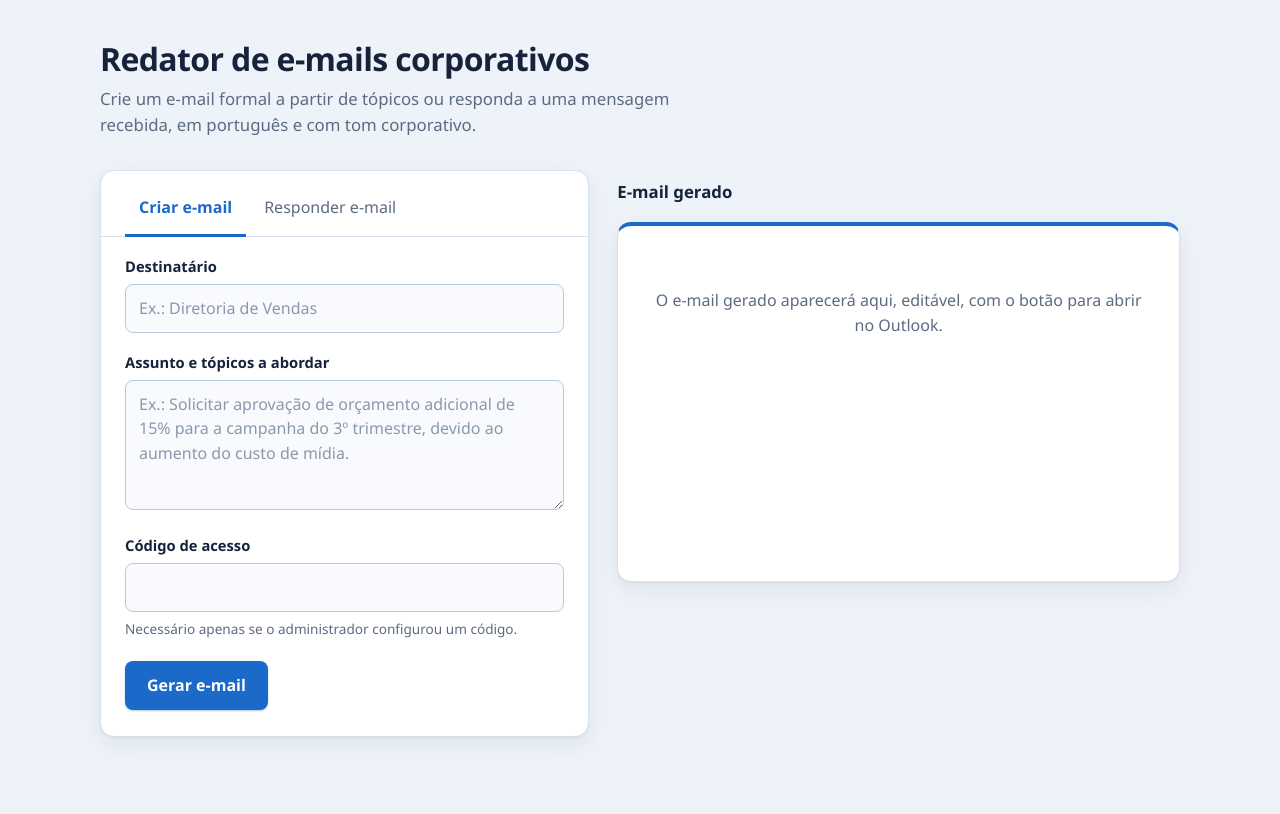
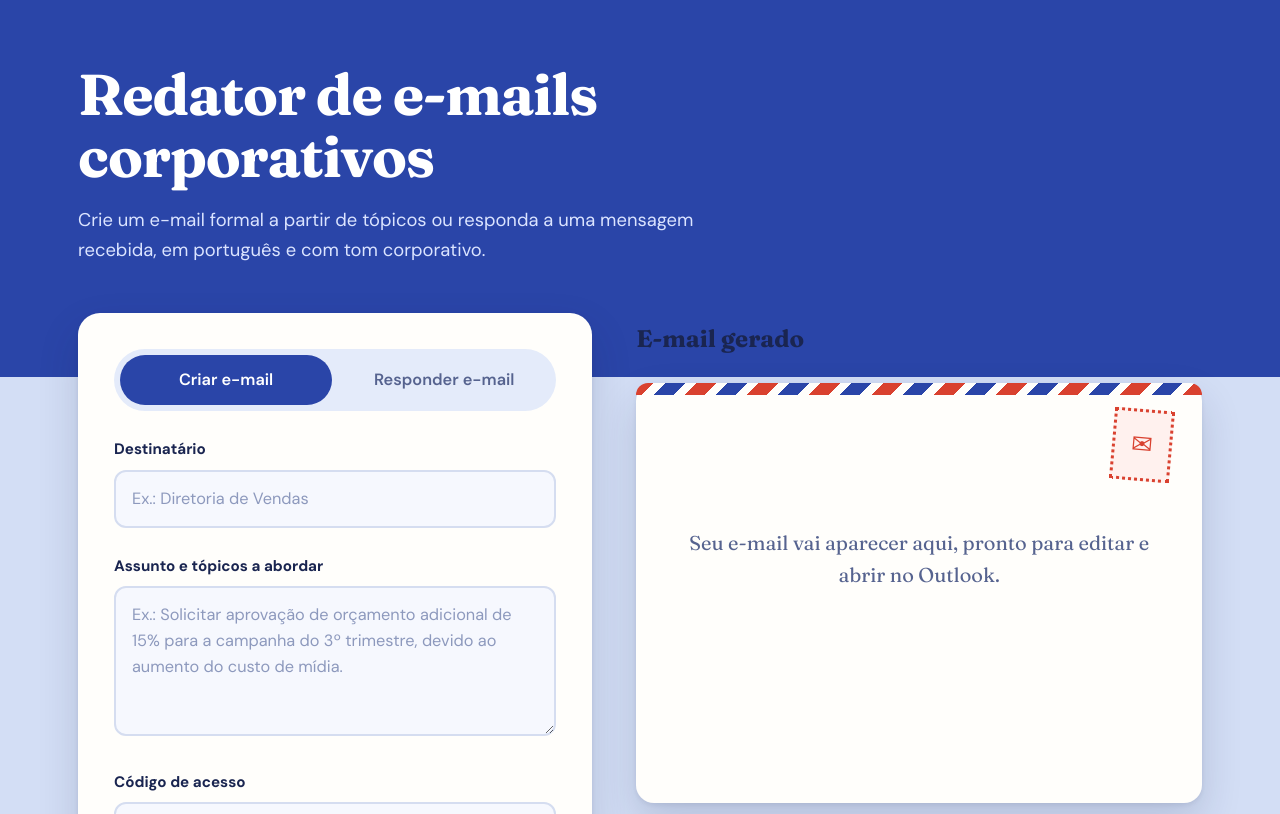
Before and after one commit to AngelicaRafaela/gerador-emails, a Next.js app: page / in a window 1280 px wide. Shown: the top 814 px of the page. Built offline with nearby package versions, Linux system fonts and the light colour scheme.

Commit message:
mudança de layout 2

```diff
--- a/app/globals.css
+++ b/app/globals.css
@@ -1,76 +1,75 @@
 :root {
-  --fundo: #eef3f9;
-  --superficie: #ffffff;
-  --tinta: #16233b;
-  --suave: #5d6b82;
-  --linha: #d8e1ee;
-  --linha-forte: #b9c8dd;
-  --acento: #1b6ac9;
-  --acento-escuro: #1556a3;
-  --acento-claro: #e4eefb;
+  --ceu: #d3def5;
+  --azul: #2a45a8;
+  --azul-escuro: #1f348a;
+  --tinta: #1a2550;
+  --suave: #56638f;
+  --papel: #fffefb;
+  --linha: #d5ddf0;
+  --vermelho: #d9412f;
+  --vermelho-escuro: #b83222;
+  --amarelo: #f4b93a;
+  --trilho: #e4ebfa;
   --erro: #b42327;
   --erro-fundo: #fdeeee;
-  --aviso: #8a5a00;
-  --aviso-fundo: #fff6e0;
-  --aviso-borda: #f0d58a;
-  --sombra: 0 1px 2px rgba(22, 35, 59, .06), 0 8px 24px rgba(22, 35, 59, .07);
+  --aviso: #7a4f00;
+  --aviso-fundo: #fff4d6;
+  --sombra: 0 2px 4px rgba(26, 37, 80, .08), 0 18px 40px rgba(26, 37, 80, .16);
   color-scheme: light;
 }
+* { box-sizing: border-box; }
+html, body { margin: 0; background: var(--ceu); color: var(--tinta); }
+body { font-family: var(--font-texto), "Segoe UI", system-ui, sans-serif; line-height: 1.6; font-size: 1.02rem; }
 
-* { box-sizing: border-box; }
-html, body { margin: 0; background: var(--fundo); color: var(--tinta); }
-body { font-family: "Segoe UI", system-ui, -apple-system, sans-serif; line-height: 1.55; -webkit-font-smoothing: antialiased; }
+.miolo { max-width: 1180px; margin: 0 auto; padding: 0 28px; }
+.topo { background: var(--azul); color: #fff; padding: 64px 0 112px; }
+h1 { font-family: var(--font-titulo), Georgia, serif; font-weight: 700; font-size: clamp(2.2rem, 5vw, 3.6rem); line-height: 1.08; letter-spacing: -.02em; margin: 0 0 18px; max-width: 16ch; }
+.sub { margin: 0; max-width: 54ch; font-size: 1.15rem; color: #dbe4ff; }
 
-.pagina { max-width: 1120px; margin: 0 auto; padding: 40px 20px 64px; }
-h1 { font-size: 2rem; font-weight: 700; letter-spacing: -.02em; line-height: 1.2; margin: 0 0 8px; }
-.sub { color: var(--suave); margin: 0 0 32px; max-width: 62ch; font-size: 1.05rem; }
+.grade { display: grid; grid-template-columns: 1fr 1.1fr; gap: 44px; align-items: start; margin-top: -64px; padding-bottom: 80px; position: relative; }
+@media (max-width: 900px) { .grade { grid-template-columns: 1fr; gap: 36px; } }
 
-.grade { display: grid; grid-template-columns: 1fr 1.15fr; gap: 28px; align-items: start; }
-@media (max-width: 860px) { .grade { grid-template-columns: 1fr; } }
+.grade > form { background: var(--papel); border-radius: 22px; padding: 36px 36px 40px; box-shadow: var(--sombra); }
 
-/* Painel do formulário */
-.grade > form { background: var(--superficie); border: 1px solid var(--linha); border-radius: 14px; padding: 8px 24px 26px; box-shadow: var(--sombra); }
+.abas { display: flex; gap: 6px; background: var(--trilho); padding: 6px; border-radius: 999px; margin-bottom: 14px; }
+.aba { flex: 1; background: none; border: 0; border-radius: 999px; padding: 12px 16px; font: inherit; font-weight: 600; color: var(--suave); cursor: pointer; }
+.aba:hover { color: var(--tinta); }
+.aba[aria-selected="true"] { background: var(--azul); color: #fff; }
 
-/* Abas */
-.abas { display: flex; gap: 4px; border-bottom: 1px solid var(--linha); margin: 0 -24px 8px; padding: 0 24px; }
-.aba { background: none; border: 0; padding: 16px 14px 14px; font: inherit; font-weight: 500; color: var(--suave); cursor: pointer; border-bottom: 3px solid transparent; margin-bottom: -1px; }
-.aba:hover { color: var(--tinta); }
-.aba[aria-selected="true"] { color: var(--acento); border-bottom-color: var(--acento); font-weight: 600; }
+label { display: block; font-weight: 700; font-size: .95rem; margin: 26px 0 8px; }
+input, textarea { width: 100%; font: inherit; color: var(--tinta); background: #f6f8fe; border: 2px solid var(--linha); border-radius: 12px; padding: 14px 16px; }
+input::placeholder, textarea::placeholder { color: #8d99bd; }
+input:hover, textarea:hover { border-color: #aebbe0; }
+input:focus, textarea:focus { background: #fff; border-color: var(--azul); outline: 4px solid rgba(244, 185, 58, .55); }
+textarea { resize: vertical; min-height: 150px; line-height: 1.6; }
+button:focus-visible { outline: 4px solid rgba(244, 185, 58, .7); outline-offset: 2px; }
+.dica { color: var(--suave); font-size: .88rem; margin-top: 8px; }
 
-/* Campos */
-label { display: block; font-weight: 600; font-size: .92rem; margin: 18px 0 6px; }
-input, textarea { width: 100%; font: inherit; color: var(--tinta); background: #f8fafd; border: 1px solid var(--linha-forte); border-radius: 8px; padding: 11px 13px; }
-input::placeholder, textarea::placeholder { color: #8b98ad; }
-input:hover, textarea:hover { border-color: #93a8c6; }
-input:focus, textarea:focus { background: #fff; border-color: var(--acento); outline: 3px solid var(--acento-claro); }
-textarea { resize: vertical; min-height: 130px; }
-button:focus-visible { outline: 3px solid var(--acento-claro); outline-offset: 2px; }
-.dica { color: var(--suave); font-size: .85rem; margin-top: 6px; }
+.btn { background: var(--vermelho); color: #fff; border: 0; border-radius: 999px; padding: 15px 30px; font: inherit; font-weight: 700; font-size: 1.02rem; cursor: pointer; margin-top: 32px; box-shadow: 0 6px 16px rgba(217, 65, 47, .32); }
+.btn:hover:not(:disabled) { background: var(--vermelho-escuro); }
+.btn:disabled { opacity: .65; cursor: wait; }
+.btn.sec { background: transparent; color: var(--azul); border: 2px solid var(--azul); box-shadow: none; margin-top: 0; padding: 9px 18px; }
+.btn.sec:hover:not(:disabled) { background: var(--azul); color: #fff; }
+@media (prefers-reduced-motion: no-preference) { .btn, .aba, input, textarea { transition: background .15s, color .15s, border-color .15s; } }
 
-/* Botões */
-.btn { background: var(--acento); color: #fff; border: 0; border-radius: 8px; padding: 12px 22px; font: inherit; font-weight: 600; cursor: pointer; margin-top: 22px; box-shadow: 0 1px 2px rgba(27, 106, 201, .35); }
-.btn:hover:not(:disabled) { background: var(--acento-escuro); }
-.btn:disabled { opacity: .65; cursor: wait; }
-.btn.sec { background: var(--superficie); color: var(--acento); border: 1px solid var(--linha-forte); box-shadow: none; margin-top: 0; padding: 7px 14px; font-weight: 600; }
-.btn.sec:hover:not(:disabled) { background: var(--acento-claro); border-color: var(--acento); }
-@media (prefers-reduced-motion: no-preference) {
-  .btn, .aba, input, textarea { transition: background .15s, border-color .15s, color .15s; }
-}
+.erro, .aviso { border-radius: 12px; padding: 14px 16px; margin: 22px 0 0; font-size: .94rem; }
+.erro { color: var(--erro); background: var(--erro-fundo); }
+.aviso { color: var(--aviso); background: var(--aviso-fundo); border-left: 5px solid var(--amarelo); }
 
-/* Mensagens */
-.erro { color: var(--erro); background: var(--erro-fundo); border-radius: 8px; padding: 10px 13px; margin: 16px 0 0; font-size: .92rem; }
-.aviso { color: var(--aviso); background: var(--aviso-fundo); border: 1px solid var(--aviso-borda); border-radius: 8px; padding: 10px 13px; margin: 16px 0 0; font-size: .92rem; }
+.barra { display: flex; justify-content: space-between; align-items: center; min-height: 52px; margin-bottom: 18px; }
+.barra h2 { font-family: var(--font-titulo), Georgia, serif; font-size: 1.5rem; margin: 0; }
 
-/* Saída: janela de e-mail */
-.barra { display: flex; justify-content: space-between; align-items: center; min-height: 44px; margin-bottom: 8px; }
-.barra h2 { font-size: 1.05rem; margin: 0; }
-.saida { background: var(--superficie); border: 1px solid var(--linha); border-radius: 14px; min-height: 360px; padding: 6px 24px 24px; box-shadow: var(--sombra); border-top: 4px solid var(--acento); }
-.saida .vazio { display: block; color: var(--suave); padding: 56px 8px; text-align: center; }
-.saida label { margin: 16px 0 0; font-size: .82rem; color: var(--suave); font-weight: 600; }
-.saida input { background: transparent; border: 0; border-bottom: 1px solid var(--linha); border-radius: 0; padding: 6px 0 9px; font-weight: 500; }
-.saida input:focus { background: transparent; outline: 0; border-bottom-color: var(--acento); }
-.saida textarea.corpo, .corpo { font-family: Georgia, "Times New Roman", serif; font-size: 1.05rem; line-height: 1.7; background: transparent; border: 0; border-radius: 0; padding: 4px 0; min-height: 300px; }
-.saida textarea.corpo:focus { background: #fafcff; outline: 0; }
-.acoes { display: flex; flex-wrap: wrap; gap: 10px; align-items: center; margin-top: 18px; padding-top: 18px; border-top: 1px solid var(--linha); }
+/* A carta: papel com borda de correio aéreo e selo */
+.saida { position: relative; background: var(--papel); border-radius: 18px; min-height: 420px; padding: 54px 40px 40px; box-shadow: var(--sombra); }
+.saida::before { content: ""; position: absolute; inset: 0 0 auto 0; height: 12px; border-radius: 18px 18px 0 0; background: repeating-linear-gradient(-45deg, var(--vermelho) 0 14px, var(--papel) 14px 22px, var(--azul) 22px 36px, var(--papel) 36px 44px); }
+.saida::after { content: "\2709"; position: absolute; top: 26px; right: 30px; width: 54px; height: 66px; display: grid; place-items: center; font-size: 1.6rem; color: var(--vermelho); background: #fff1ee; border: 3px dotted var(--vermelho); transform: rotate(5deg); pointer-events: none; }
+.saida .vazio { display: block; color: var(--suave); padding: 90px 10px 40px; text-align: center; font-family: var(--font-titulo), Georgia, serif; font-size: 1.25rem; }
+.saida label { margin: 22px 0 4px; font-size: .85rem; color: var(--suave); }
+.saida label:first-child { margin-top: 0; }
+.saida input { background: transparent; border: 0; border-bottom: 2px solid var(--linha); border-radius: 0; padding: 8px 0 12px; font-weight: 600; max-width: calc(100% - 90px); }
+.saida input:focus { background: transparent; outline: 0; border-bottom-color: var(--vermelho); }
+.saida textarea.corpo, .corpo { font-family: var(--font-titulo), Georgia, serif; font-size: 1.1rem; line-height: 1.8; background: transparent; border: 0; border-radius: 8px; padding: 8px 0; min-height: 340px; }
+.saida textarea.corpo:focus { background: #fffaf0; outline: 0; }
+.acoes { display: flex; flex-wrap: wrap; gap: 14px; align-items: center; margin-top: 26px; padding-top: 26px; border-top: 2px dashed var(--linha); }
 .acoes .btn { margin-top: 0; }
-.acoes .btn.sec { padding: 12px 18px; }
+.acoes .btn.sec { padding: 13px 22px; }
--- a/app/layout.js
+++ b/app/layout.js
@@ -1,10 +1,14 @@
 import "./globals.css";
+import { Fraunces, DM_Sans } from "next/font/google";
+
+const titulo = Fraunces({ subsets: ["latin"], variable: "--font-titulo", display: "swap" });
+const texto = DM_Sans({ subsets: ["latin"], variable: "--font-texto", display: "swap" });
 
 export const metadata = { title: "Redator de e-mails corporativos" };
 
 export default function RootLayout({ children }) {
   return (
-    <html lang="pt-BR">
+    <html lang="pt-BR" className={`${titulo.variable} ${texto.variable}`}>
       <body>{children}</body>
     </html>
   );
--- a/app/page.js
+++ b/app/page.js
@@ -65,11 +65,13 @@ export default function Home() {
   }
 
   return (
-    <main className="pagina">
+    <main>
+      <header className="topo"><div className="miolo">
       <h1>Redator de e-mails corporativos</h1>
       <p className="sub">Crie um e-mail formal a partir de tópicos ou responda a uma mensagem recebida, em português e com tom corporativo.</p>
+      </div></header>
 
-      <div className="grade">
+      <div className="miolo grade">
         <form onSubmit={gerar}>
           <div className="abas" role="tablist">
             <button type="button" role="tab" className="aba" aria-selected={acao === "criar"} onClick={() => setAcao("criar")}>Criar e-mail</button>
@@ -122,7 +124,7 @@ export default function Home() {
               <div className="dica">O Outlook abre com o e-mail preenchido; o envio é feito por lá. Revise o texto antes de enviar.</div>
             </div>
           ) : (
-            <div className="saida"><span className="vazio">O e-mail gerado aparecerá aqui, editável, com o botão para abrir no Outlook.</span></div>
+            <div className="saida"><span className="vazio">Seu e-mail vai aparecer aqui, pronto para editar e abrir no Outlook.</span></div>
           )}
         </section>
       </div>
```
